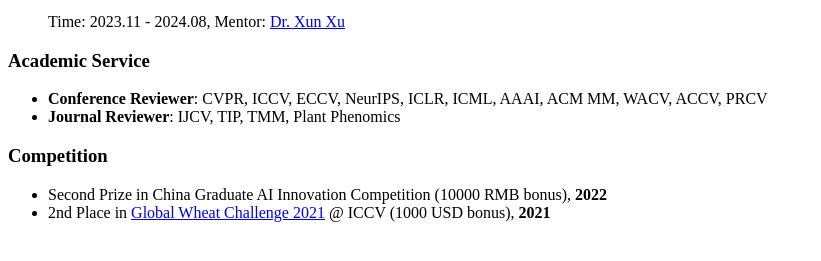
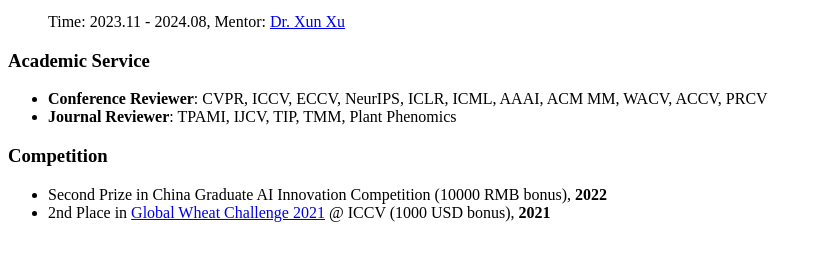
Before and after one commit to cxliu0/cxliu0.github.io, a Jekyll site: the page built from _pages/includes/misc.md, in a window 1280 px wide. Shown: the part 428-689 px from the top of the page, without its empty margins (0-821 px from the left). Built offline with Jekyll 4.4.1, drawn with Linux system fonts in a browser that asks for light colours; our own code applies the rules of GitHub Pages for plain Markdown files.

Commit message:
Update misc.md

```diff
--- a/_pages/includes/misc.md
+++ b/_pages/includes/misc.md
@@ -6,7 +6,7 @@
 
 # Academic Service
 - **Conference Reviewer**: CVPR, ICCV, ECCV, NeurIPS, ICLR, ICML, AAAI, ACM MM, WACV, ACCV, PRCV
-- **Journal Reviewer**: IJCV, TIP, TMM, Plant Phenomics
+- **Journal Reviewer**: TPAMI, IJCV, TIP, TMM, Plant Phenomics
 
 
 # Competition
```
